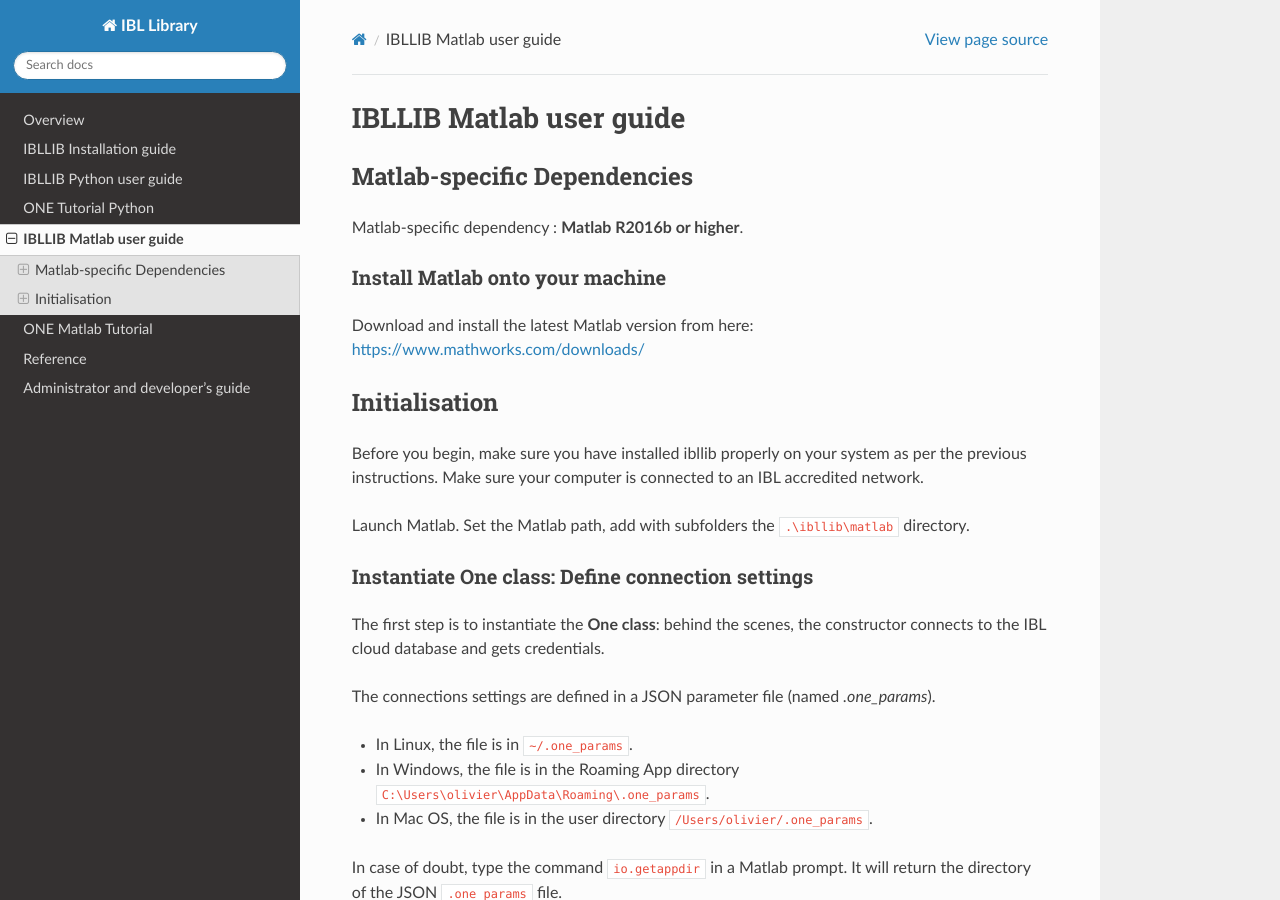
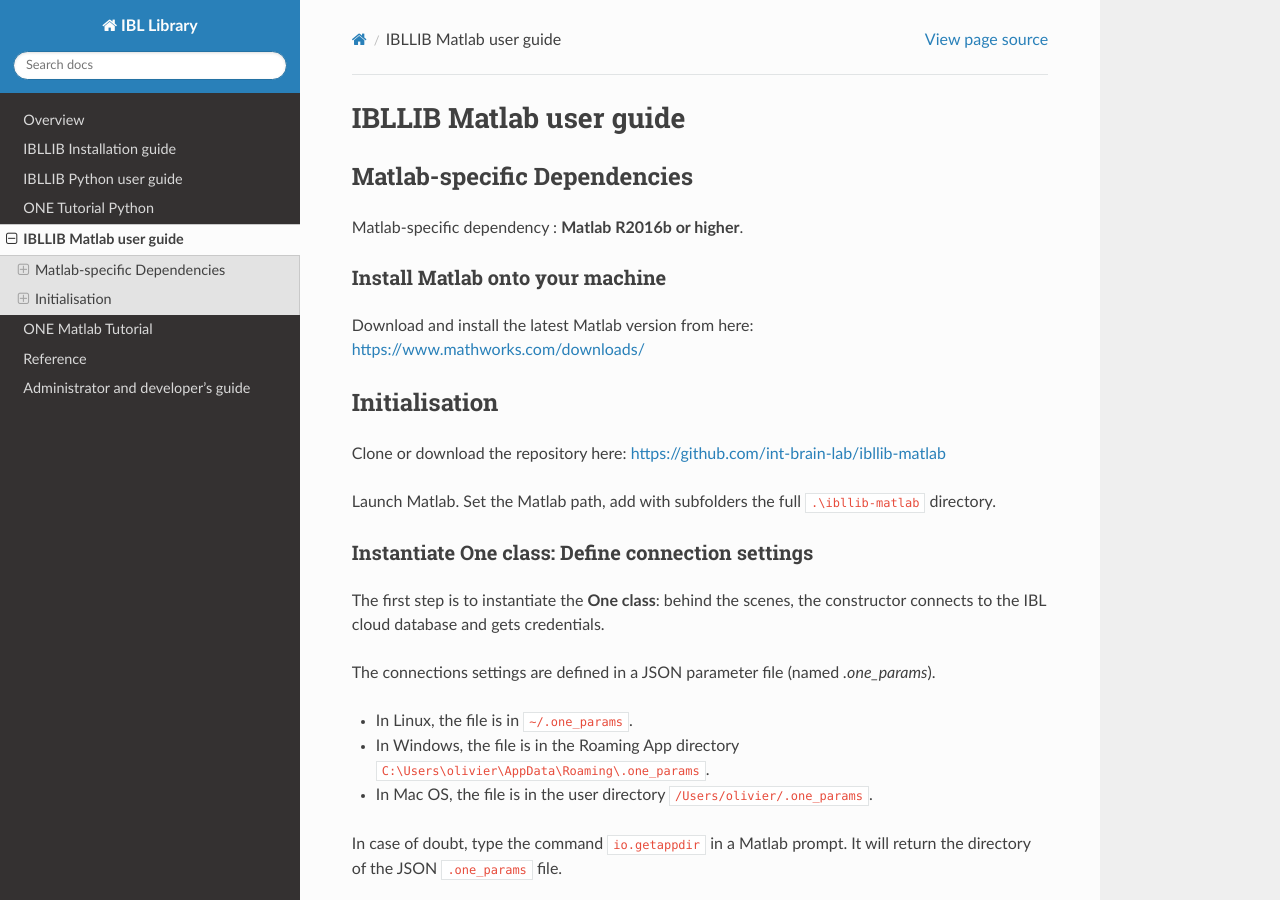
Before and after one commit to int-brain-lab/ibllib, a Sphinx documentation site: the page built from docs/03a_installation_matlab.md, in a window 1280 px wide and 900 px high. Built offline with Sphinx 7.4.7 and the Read the Docs theme 2.0.0, drawn with Linux system fonts in a browser that asks for light colours.

Commit message:
run_tests batch files and documentation

```diff
--- a/docs/03a_installation_matlab.md
+++ b/docs/03a_installation_matlab.md
@@ -12,11 +12,10 @@
 
 ## Initialisation
 
-Before you begin, make sure you have installed ibllib properly on your system as per the previous instructions.
-Make sure your computer is connected to an IBL accredited network.
+Clone or download the repository here: [https://github.com/int-brain-lab/ibllib-matlab](https://github.com/int-brain-lab/ibllib-matlab)
 
 Launch Matlab.
-Set the Matlab path, add with subfolders the `.\ibllib\matlab` directory.
+Set the Matlab path, add with subfolders the full `.\ibllib-matlab` directory.
 
 ### Instantiate One class: Define connection settings
 
```
Also changed, not shown: docs/02a_installation_python.md (+3 -4 lines), 2 other files.
